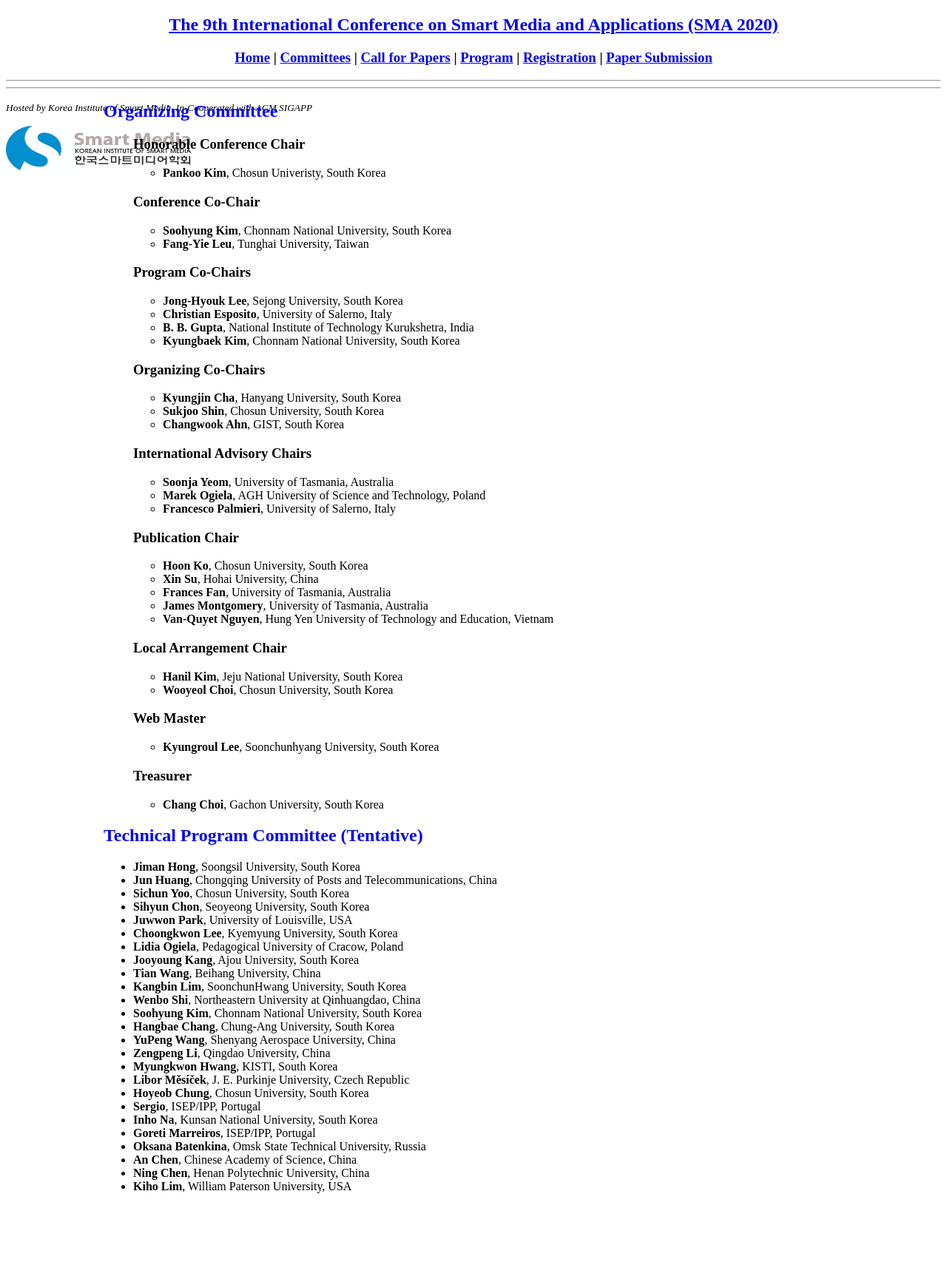
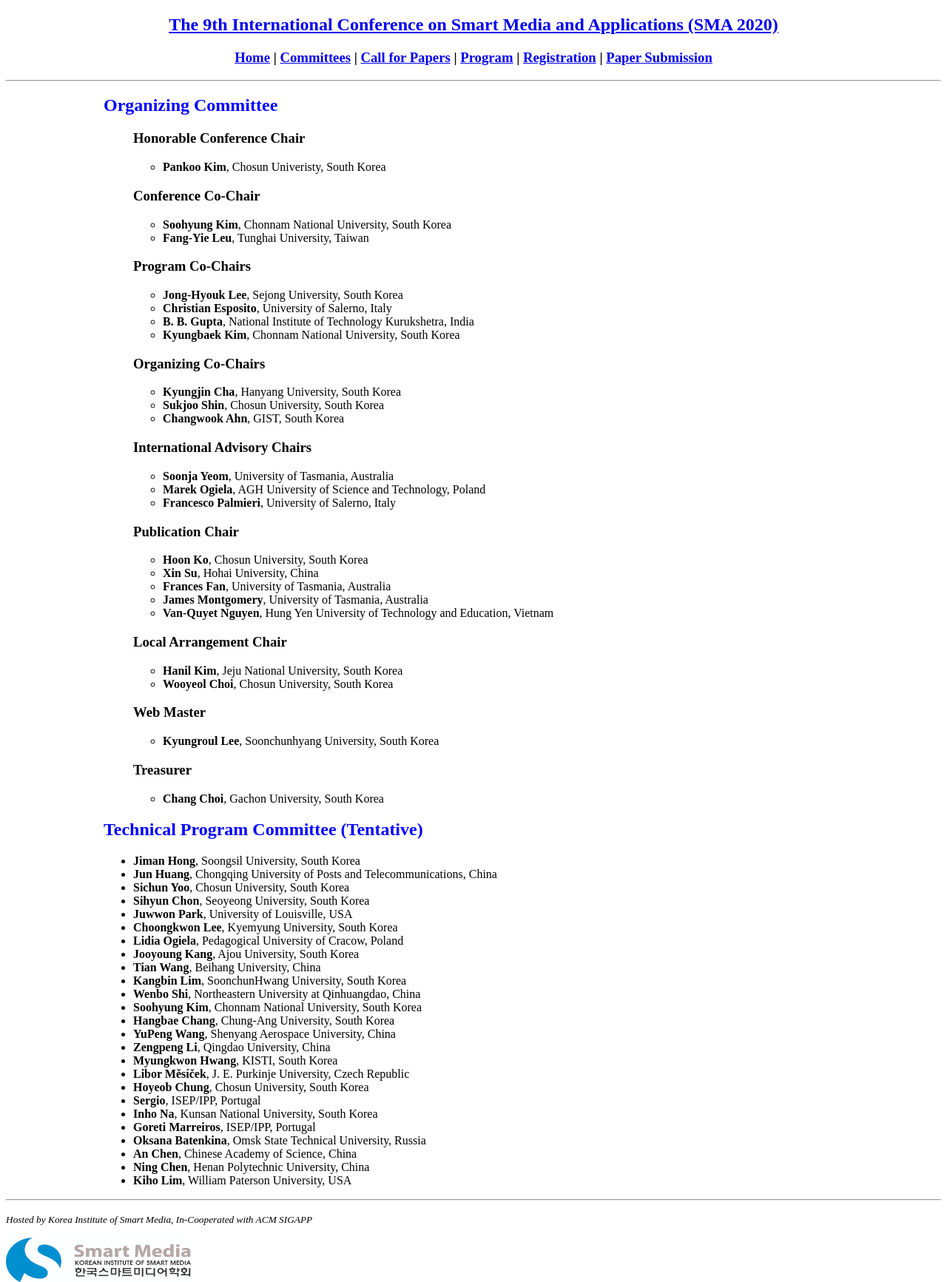
Before and after one commit to icea-conf/sma-2020.github.io, a Jekyll site: the page built from committee/index.html, in a window 1280 px wide. Shown: the whole page at 74% size. Built offline with Jekyll 4.4.1, drawn with Linux system fonts in a browser that asks for light colours; before the commit the page ends 1629 px from its top, so only the background shows below that.

Commit message:
Update index.html

```diff
--- a/committee/index.html
+++ b/committee/index.html
@@ -2,8 +2,8 @@
 layout: default
 title: SMA 2020
 ---
-<div style="position: relative;">
-	<div style="position: absolute; width: 1000px; left: 50%; transform: translate(-50%, 0%);">
+<div>
+	<div class="div-align">
 		<h2 style="color:#0000FF">Organizing Committee</h2>
 		<ul>
 			<h3>Honorable Conference Chair</h3>
```
